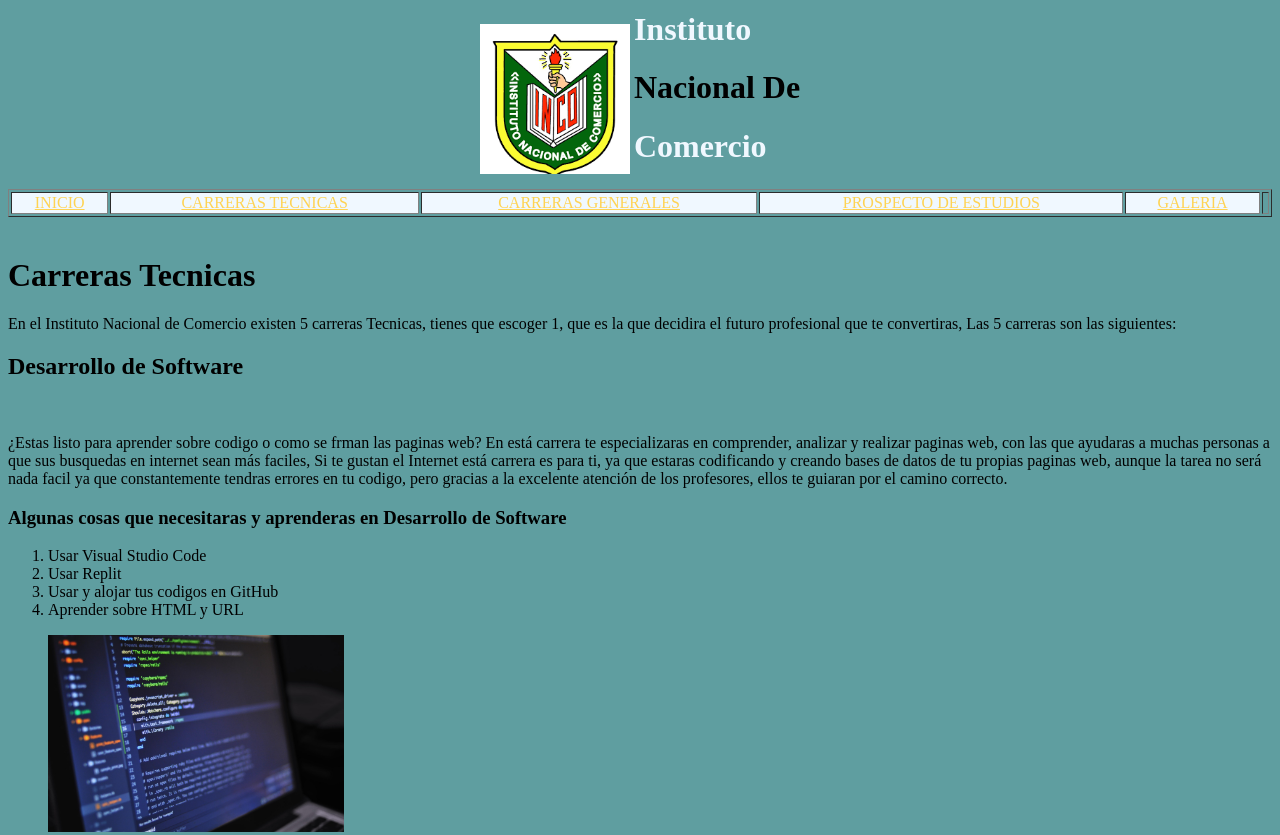
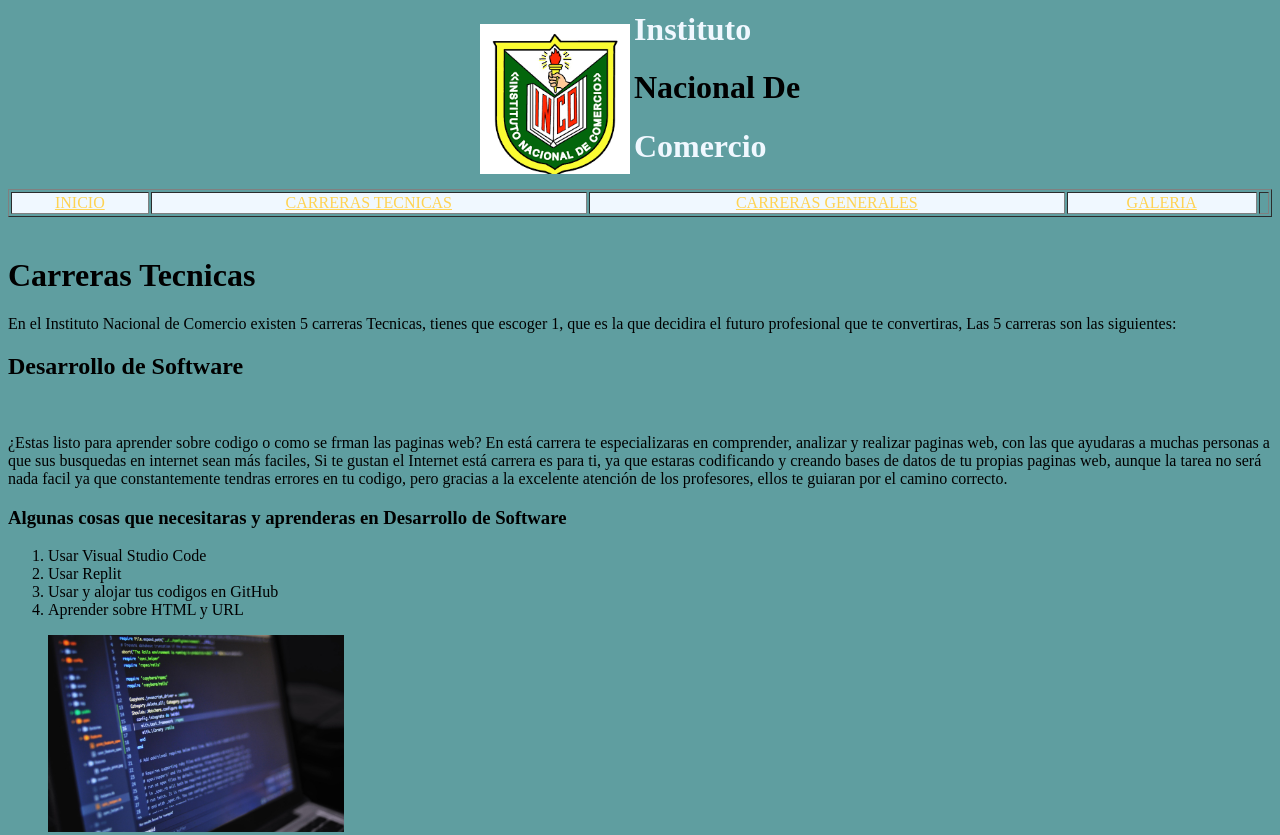
Before and after one commit to manuelavalos009/ProyectoFinal2, a plain HTML site: page Carreras Tecnica.htm in a window 1280 px wide. Shown: the top 835 px of the page. Drawn offline with Linux system fonts and the light colour scheme.

Commit message:
Add files via upload

```diff
--- a/Carreras Tecnica.htm
+++ b/Carreras Tecnica.htm
@@ -15,7 +15,6 @@
                     <TD style="background-color: aliceblue;" align="center"><a href="index.htm">INICIO</a></TD>
                     <TD style="background-color: aliceblue;" align="center"><a href="Carreras Tecnica.htm">CARRERAS TECNICAS</a></TD>
                     <TD style="background-color: aliceblue;" align="center"><a href="Carreras Generales.htm">CARRERAS GENERALES</a></TD>
-                    <TD style="background-color: aliceblue;" align="center"><a href="Prospecto.htm">PROSPECTO DE ESTUDIOS</a></TD>
                     <TD style="background-color: aliceblue;" align="center"><a href="Galeria.htm">GALERIA</a></TD>
                     <!--Las pestañas la pagina web para cada deben ir con la etiqueta "backgrund" y caompañadas con el color de fondo con la etiqueta "color"-->
                     <TD></TD>
```
Also changed, not shown: Galeria.htm (+0 -1 lines), index.htm (+0 -1 lines).
